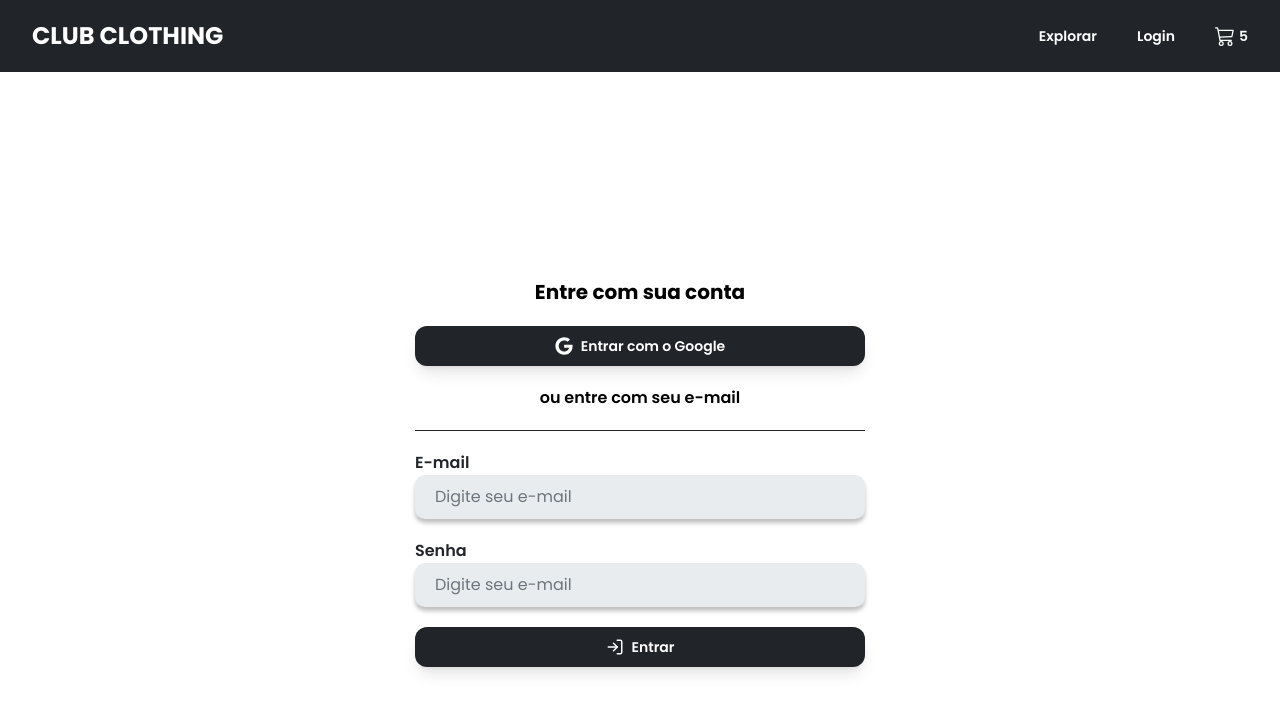
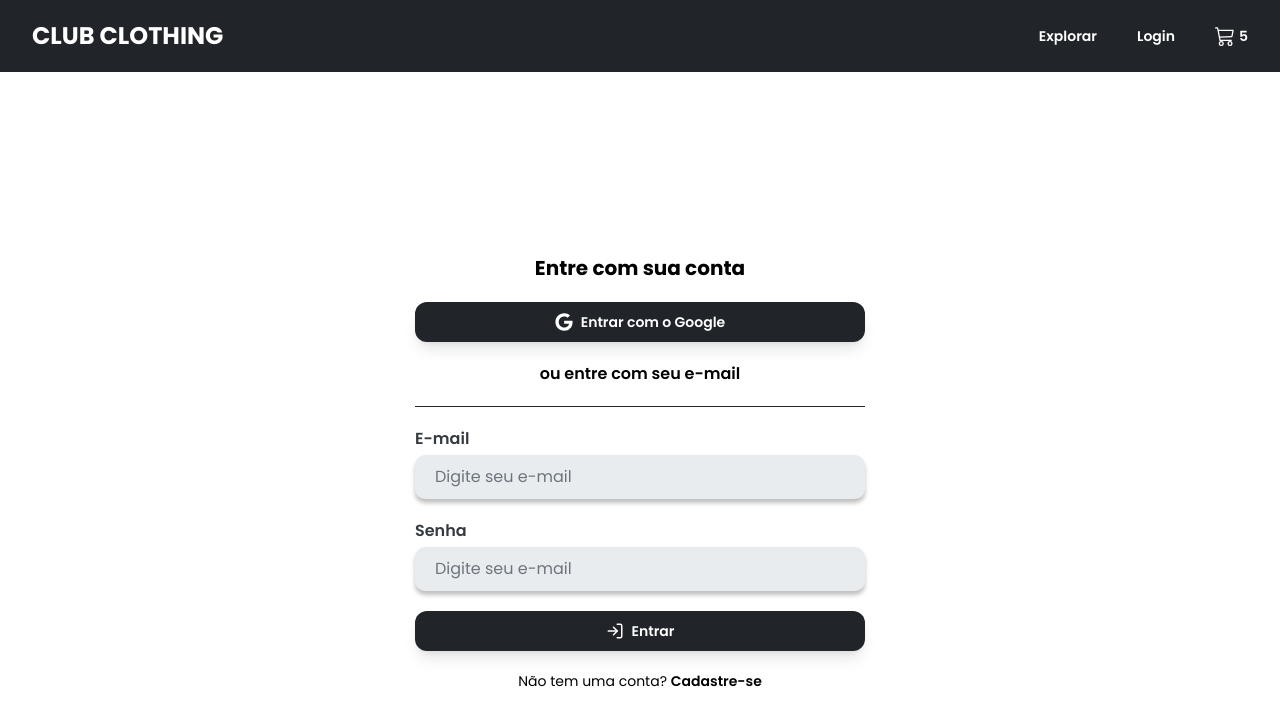
Before and after one commit to ayranoliveira1/Club-clothing-website, a Next.js app: page /login in a window 1280 px wide. Shown: the top 726 px of the page. Built offline with nearby package versions, Linux system fonts and the light colour scheme.

Commit message:
Feat: add initial Register page and Register Route

```diff
--- a/app/login/page.tsx
+++ b/app/login/page.tsx
@@ -1,9 +1,22 @@
+"use client";
+
 import { FaGoogle } from "react-icons/fa";
 import CustomButton from "../components/custom-button";
 import { FiLogIn } from "react-icons/fi";
 import CustomInput from "../components/customInput/custom-input";
 
+import { useRouter } from "next/navigation";
+import { useForm } from "react-hook-form";
+
 const LoginPage = () => {
+  const router = useRouter();
+
+  const { register } = useForm();
+
+  const handleRegisterClick = () => {
+    router.push("/register");
+  };
+
   return (
     <>
       <main className="flex h-[100%] items-center justify-center">
@@ -20,25 +33,33 @@ const LoginPage = () => {
 
           <div className="h-[1px] w-full bg-[#212529]"></div>
 
-          <div className="after: w-full">
-            <label className="font-semibold text-[#212529]">E-mail</label>
+          <div className="flex w-full flex-col gap-1">
+            <label className="font-semibold text-[#343A40]">E-mail</label>
             <CustomInput
               className="text-base"
               placeholder="Digite seu e-mail"
-              type="email"
             />
           </div>
 
-          <div className="after: w-full">
-            <label className="font-semibold text-[#212529]">Senha</label>
+          <div className="flex w-full flex-col gap-1">
+            <label className="font-semibold text-[#343A40]">Senha</label>
             <CustomInput
               className="text-base"
               placeholder="Digite seu e-mail"
-              type="password"
             />
           </div>
 
           <CustomButton startIcon={<FiLogIn size={18} />}>Entrar</CustomButton>
+
+          <p className="text-sm text-black">
+            Não tem uma conta?{" "}
+            <span
+              onClick={handleRegisterClick}
+              className="cursor-pointer font-semibold hover:underline"
+            >
+              Cadastre-se
+            </span>
+          </p>
         </div>
       </main>
     </>
--- /dev/null
+++ b/app/register/page.tsx
@@ -0,0 +1,5 @@
+const RegisterPage = () => {
+  return <div className="text-3xl text-black">Register</div>;
+};
+
+export default RegisterPage;
```
